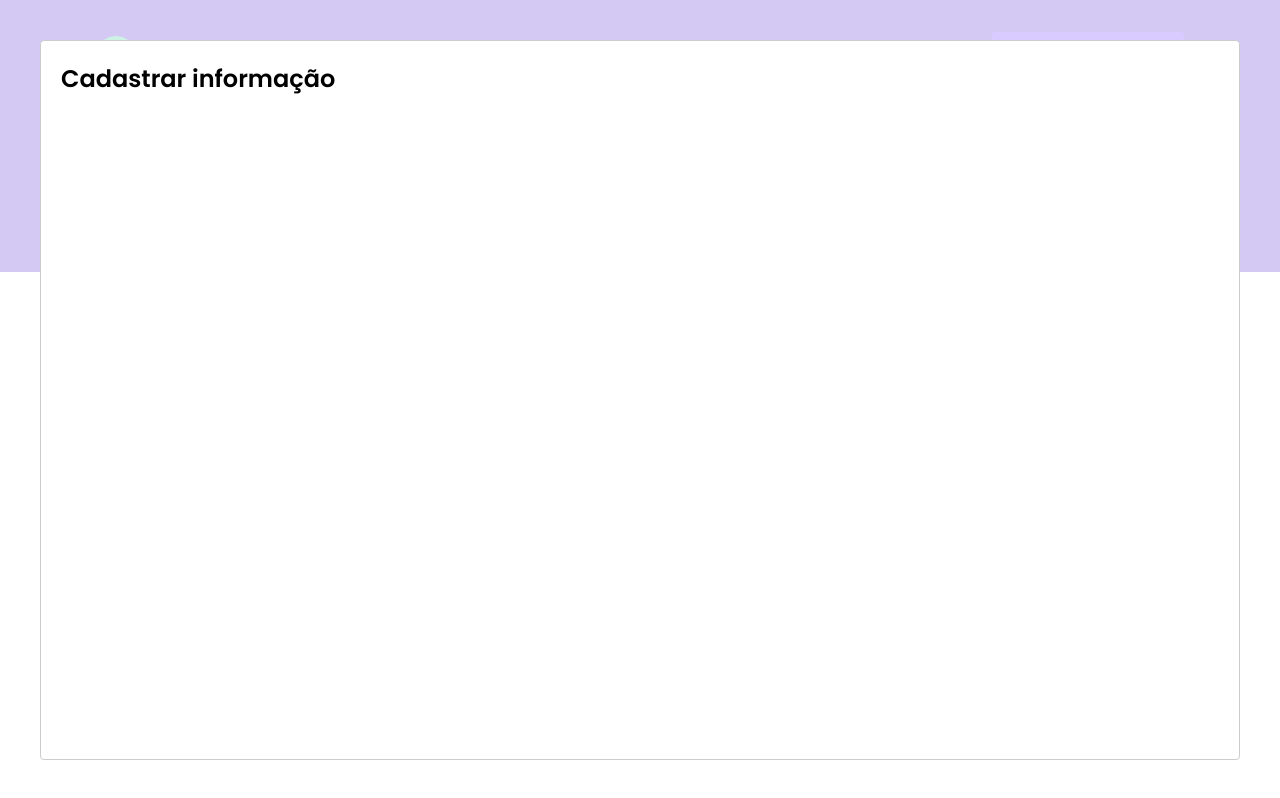
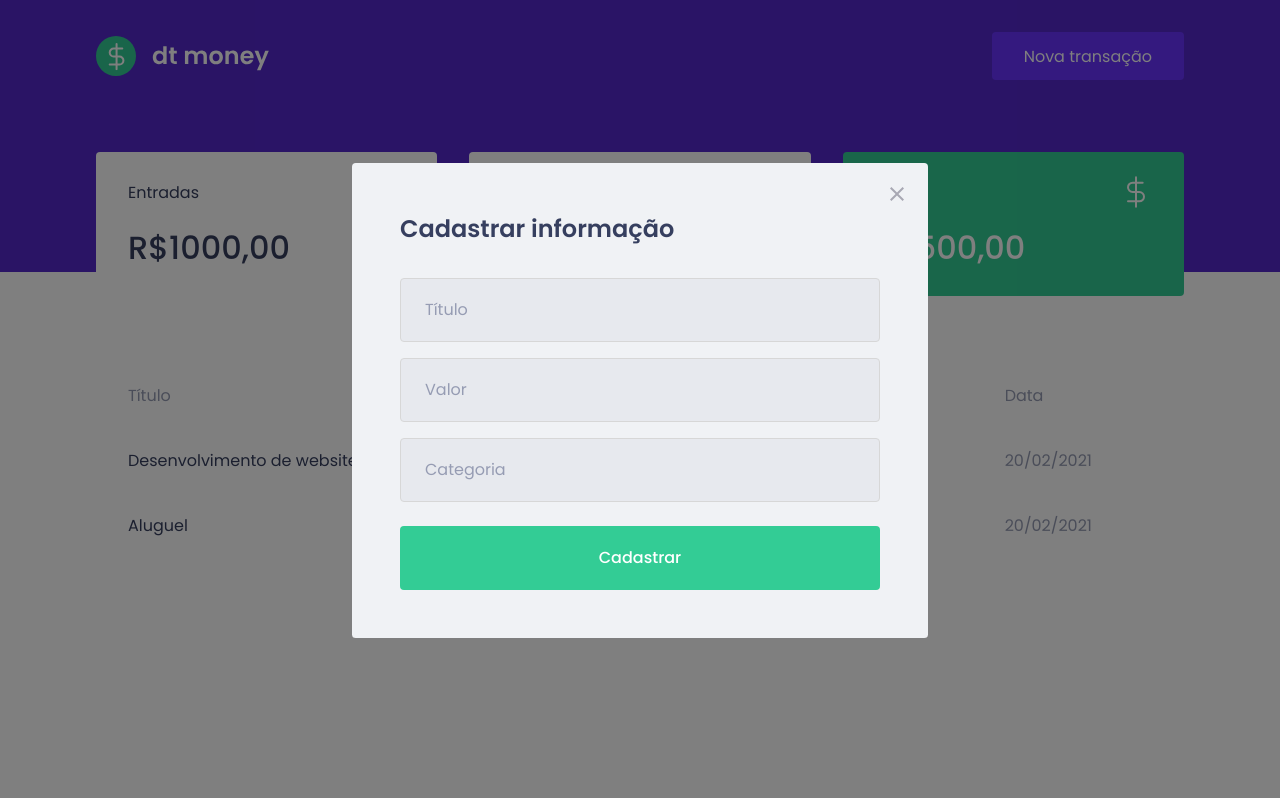
Before and after one commit to gabriel1997castro/dtmoney, a React (Create React App) app: page / in a window 1280 px wide. Both pictures are taken after a click on the button "Nova transação". Built offline with nearby package versions, Linux system fonts and the light colour scheme; no server answers; what miragejs would draw is missing.

Commit message:
Adiciona formulário inicial e estilização

```diff
--- a/src/components/Header/index.tsx
+++ b/src/components/Header/index.tsx
@@ -1,5 +1,3 @@
-import { useState } from 'react';
-import Modal from 'react-modal';
 import logoImg from '../../assets/logo.svg';
 import { Container, Content } from './styles';
 
@@ -8,7 +6,6 @@
 }
 
 export function Header({ onOpenNewTransactionModal }: HeaderProps) {
-
 
   return (
     <Container>
--- a/src/components/NewTransactionModal/index.tsx
+++ b/src/components/NewTransactionModal/index.tsx
@@ -1,17 +1,44 @@
 import Modal from 'react-modal';
+import { Container } from './styles';
+import closeImg from '../../assets/close.svg';
 
 interface NewTransactionModalProps {
   isOpen: boolean;
   onRequestClose: () => void;
 }
 
-export function NewTransactionModal({isOpen, onRequestClose}: NewTransactionModalProps) {
+export function NewTransactionModal({ isOpen, onRequestClose }: NewTransactionModalProps) {
   return (
     <Modal
-        isOpen={isOpen}
-        onRequestClose={onRequestClose}
-      >
+      isOpen={isOpen}
+      onRequestClose={onRequestClose}
+      overlayClassName="react-modal-overlay"
+      className="react-modal-content"
+    >
+      <button type="button" onClick={onRequestClose} className="react-modal-close">
+        <img src={closeImg} alt="Fechar modal" />
+      </button>
+      <Container>
         <h2>Cadastrar informação</h2>
-      </Modal>
+
+
+        <input
+          placeholder="Título"
+        />
+
+        <input
+          placeholder="Valor"
+          type="number"
+        />
+
+        <input
+          placeholder="Categoria"
+        />
+
+        <button type="submit">
+          Cadastrar
+        </button>
+      </Container>
+    </Modal>
   );
 }
--- a/src/components/NewTransactionModal/styles.ts
+++ b/src/components/NewTransactionModal/styles.ts
@@ -1,3 +1,46 @@
 import styled from "styled-components";
 
-export const Container = styled.div``;
+export const Container = styled.form`
+  h2 {
+    color: var(--text-title);
+    font-size: 1.5rem;
+    margin-bottom: 2rem;
+  }
+
+  input {
+    width: 100%;
+    padding: 0 1.5rem;
+    height: 4rem;
+    border-radius: 0.25rem;
+    border: 1px solid #d7d7d7;
+    background: #e7e9ee;
+    font-weight: 400;
+    font-size: 1rem;
+
+    &::placeholder {
+      color: var(--text-body);
+    }
+    & + input {
+      margin-top: 1rem;
+    }
+  }
+
+  button[type="submit"] {
+    width: 100%;
+    padding: 0 1.5rem;
+    height: 4rem;
+    background: var(--green);
+    color: #FFF;
+    border-radius: 0.25rem;
+    border: 0;
+    font-size: 1rem;
+    margin-top: 1.5rem;
+    font-weight: 500;
+
+    transition: filter 0.2s;
+
+    &:hover {
+      filter: brightness(0.9);
+    }
+  }
+`;
--- a/src/styles/global.ts
+++ b/src/styles/global.ts
@@ -60,4 +60,39 @@
     opacity: 0.6;
     cursor: not-allowed;
   }
+
+  .react-modal-overlay {
+    background: rgba(0, 0, 0, 0.5);
+    position: fixed;
+    top: 0;
+    bottom: 0;
+    right: 0;
+    left: 0;
+    display: flex;
+    align-items: center;
+    justify-content: center;
+  }
+
+  .react-modal-content {
+    width: 100%;
+    max-width: 576px;
+    background: var(--background);
+    padding: 3rem;
+    position: relative;
+    border-radius:0.24rem;
+  }
+
+  .react-modal-close {
+    position: absolute;
+    right: 1.5rem;
+    top: 1.5rem;
+    border: 0;
+    background: transparent;
+    transition: filter 0.2s;
+
+    &:hover {
+      filter: brightness(0.8);
+    }
+  }
+
 `
```
